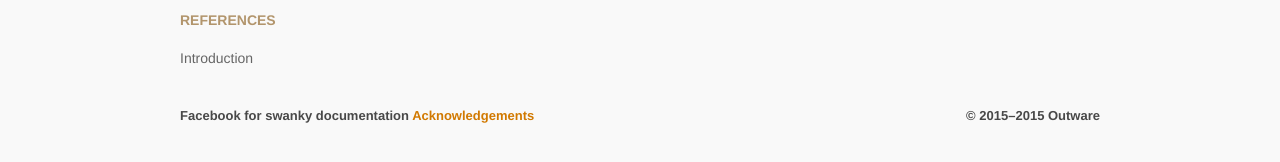
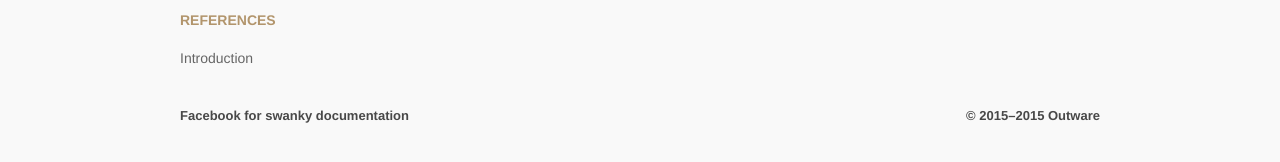
Before and after one commit to outware-mobile/omu-javascript-fundamentals, a Jekyll site: the page built from website/index.md, in a window 1280 px wide. Shown: the part 602-764 px from the top of the page. Built offline with Jekyll 4.4.1, drawn with Linux system fonts in a browser that asks for light colours; Markdown is read by kramdown in place of the engine named in the settings; a script that is not in the unit is left out.

Commit message:
Ensure first level navigation is pointing to correct page.

```diff
--- a/website/_layouts/default.html
+++ b/website/_layouts/default.html
@@ -23,9 +23,6 @@
   <script type="text/javascript" src="js/es5-sham.min.js"></script>
   <![endif]-->
   <script type="text/javascript" src="js/codemirror.js"></script>
-  <script type="text/javascript" src="js/javascript.js"></script>
-  <script type="text/javascript" src="js/react.js"></script>
-  <script type="text/javascript" src="js/JSXTransformer.js"></script>
   <script type="text/javascript" src="js/live_editor.js"></script>
 </head>
 <body>
@@ -39,7 +36,7 @@
         </a>
 
         <ul class="nav-site nav-site-internal">
-          <li><a href="/docs/getting-started.html"{% if page.sectionid == 'docs' or page.sectionid == 'tips' %} class="active"{% endif %}>Getting
+          <li><a href="/docs/tools.html"{% if page.sectionid == 'docs' or page.sectionid == 'tips' %} class="active"{% endif %}>Getting
               Started </a></li>
           <li><a href="support.html"{% if page.id == 'support' %}
               class="active"{% endif %}>Resources</a></li>
@@ -58,7 +55,6 @@
     <footer class="wrap">
       <div class="left">
         Facebook for swanky documentation
-        <a href="/training/acknowledgements.html">Acknowledgements</a>
       </div>
       <div class="right">
         &copy; 2015&ndash;{{ site.time | date: '%Y' }} Outware<br>
```
